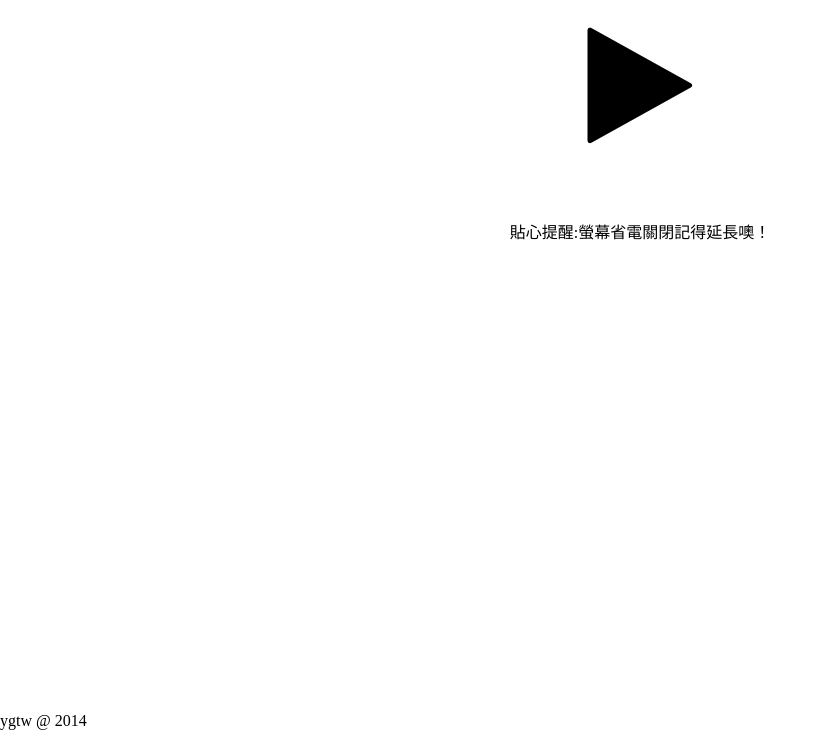
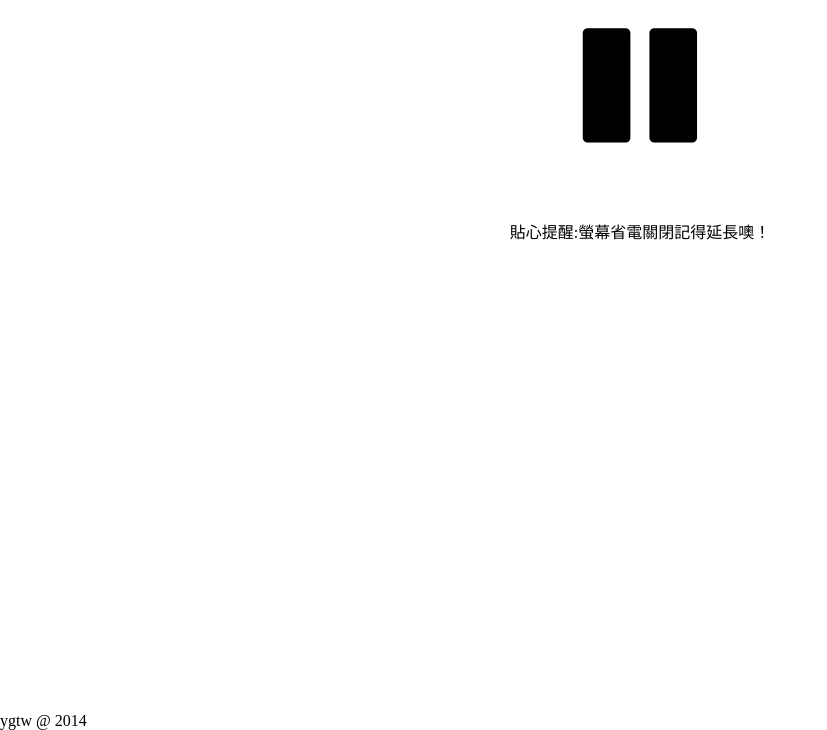
Before and after one commit to ygtw/footTouchPlayerrrdemo, a website: page foot.html in a window 1280 px wide. Shown: the part 88-818 px from the top of the page, without its empty margins (0-827 px from the left). Drawn offline with nearby package versions, Linux system fonts and the light colour scheme; no server answers.

Commit message:
add this change

```diff
--- a/foot.html
+++ b/foot.html
@@ -6,6 +6,7 @@
 <head>
   <title>footTouchPlayerrr</title>
   <link href="//maxcdn.bootstrapcdn.com/font-awesome/4.1.0/css/font-awesome.min.css" rel="stylesheet">
+    <link href="//maxcdn.bootstrapcdn.com/font-awesome/4.1.0/css/font-awesome.min.css" rel="stylesheet">
 
 <script src="http://code.jquery.com/jquery-1.11.1.min.js"></script>
 
@@ -161,7 +162,7 @@ body
 
 
 <div id="stat" style="font-size:100pt; text-align:center; height:200px">
-    <i class="fa fa-play"></i>
+    <i class="fa fa-pause"></i>
 
 </div>
 
```
